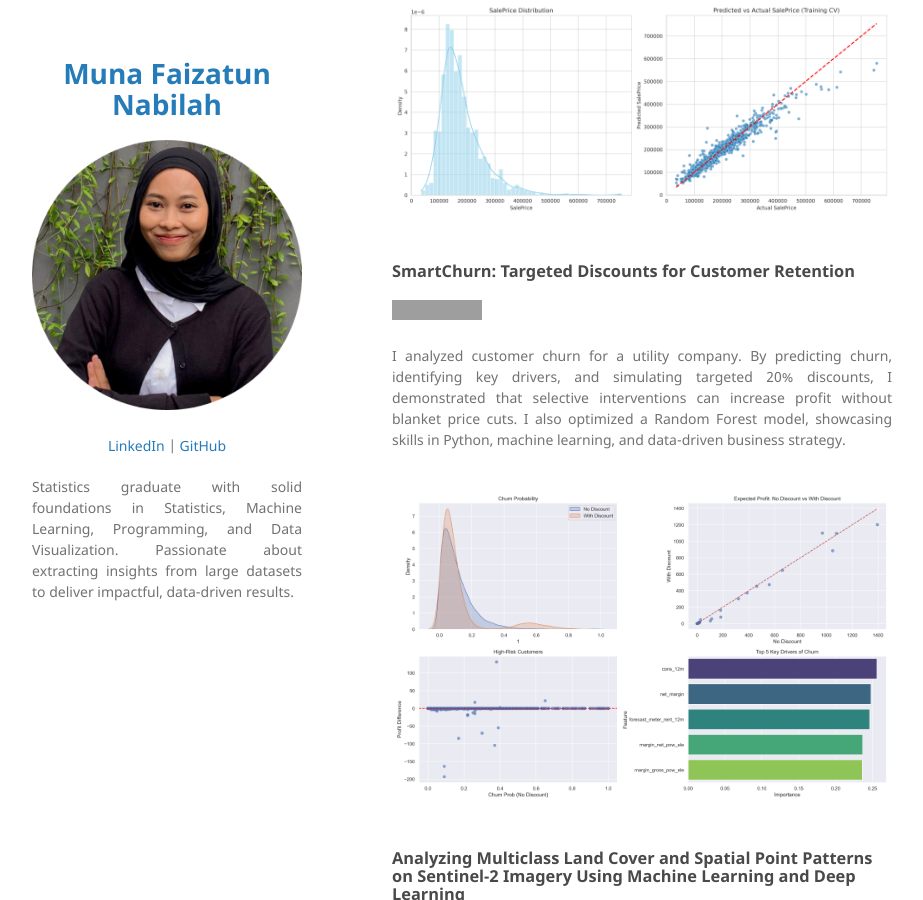
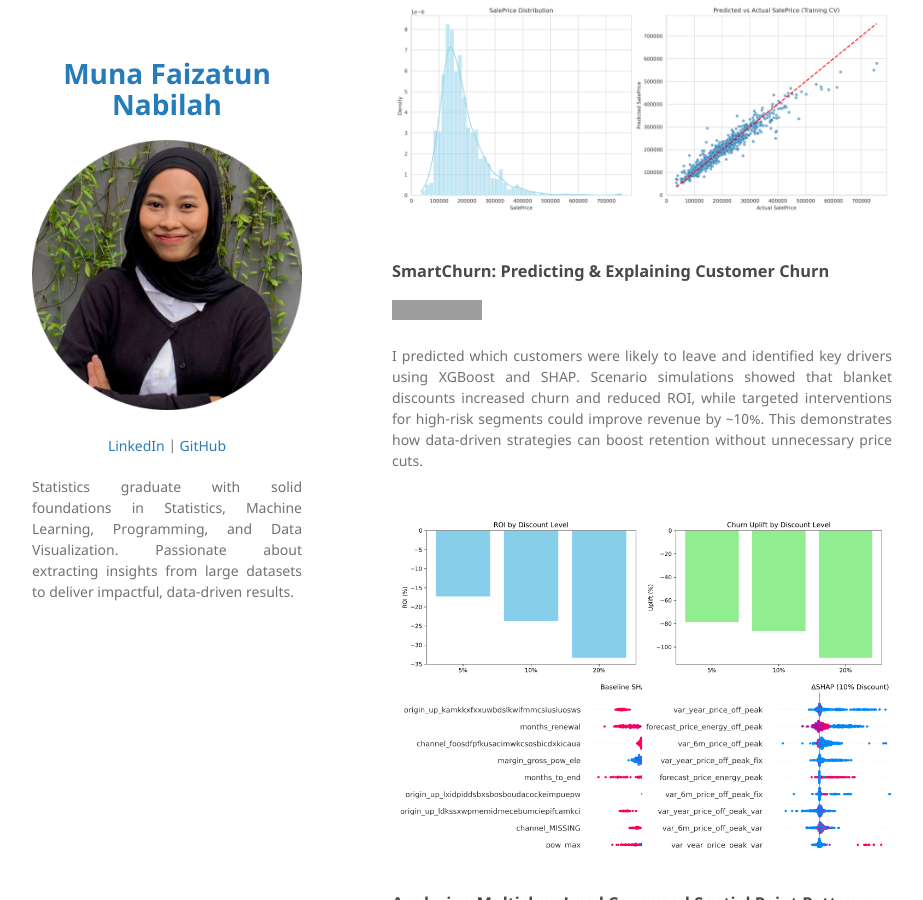
Before and after one commit to munafaizatun/munafaizatun.github.io, a Jekyll site: the page built from index.md, in a window 1280 px wide and 900 px high, scrolled down 1073 px. Shown: the whole window, without its empty margins (178-1101 px from the left). Built offline with Jekyll 4.4.1, drawn with Linux system fonts in a browser that asks for light colours; our own code applies the rules of GitHub Pages for plain Markdown files; grey boxes are pictures that could not be loaded.

Commit message:
Create index.md

```diff
--- a/index.md
+++ b/index.md
@@ -31,14 +31,14 @@
 <br>
 
 
-### SmartChurn: Targeted Discounts for Customer Retention
+### SmartChurn: Predicting & Explaining Customer Churn
 
-[![View on GitHub](https://img.shields.io/badge/GitHub-View_on_GitHub-blue?logo=GitHub)](https://github.com/munafaizatun/customer_churn_prediction)
+[![View on GitHub](https://img.shields.io/badge/GitHub-View_on_GitHub-blue?logo=GitHub)](https://github.com/munafaizatun/SmartChurn)
 
-<div style="text-align: justify">I analyzed customer churn for a utility company. By predicting churn, identifying key drivers, and simulating targeted 20% discounts, I demonstrated that selective interventions can increase profit without blanket price cuts. I also optimized a Random Forest model, showcasing skills in Python, machine learning, and data-driven business strategy.</div>
+<div style="text-align: justify">I predicted which customers were likely to leave and identified key drivers using XGBoost and SHAP. Scenario simulations showed that blanket discounts increased churn and reduced ROI, while targeted interventions for high-risk segments could improve revenue by ~10%. This demonstrates how data-driven strategies can boost retention without unnecessary price cuts.</div>
 <br>
 <center>
-<img src="images/customer_churn_analysis.png"/>
+<img src="images/SmartChurn_Discount.png"/>
 </center>
 <br>
 
```
